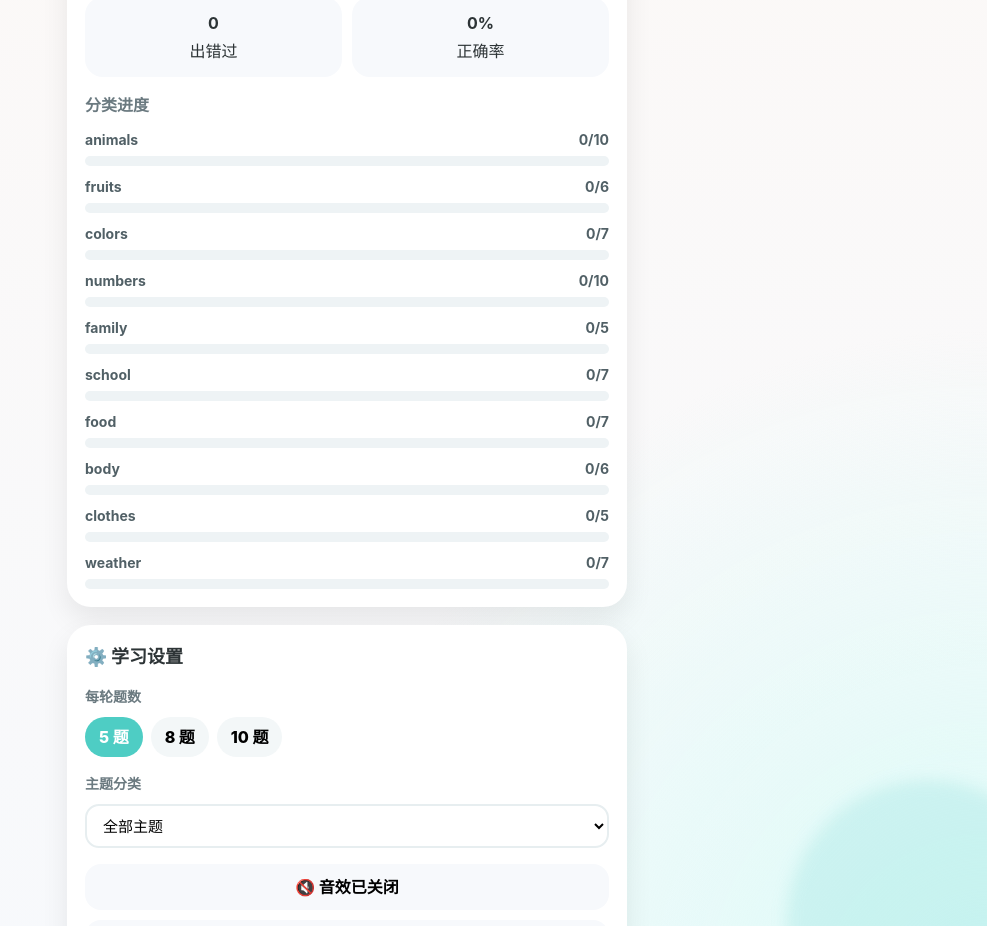
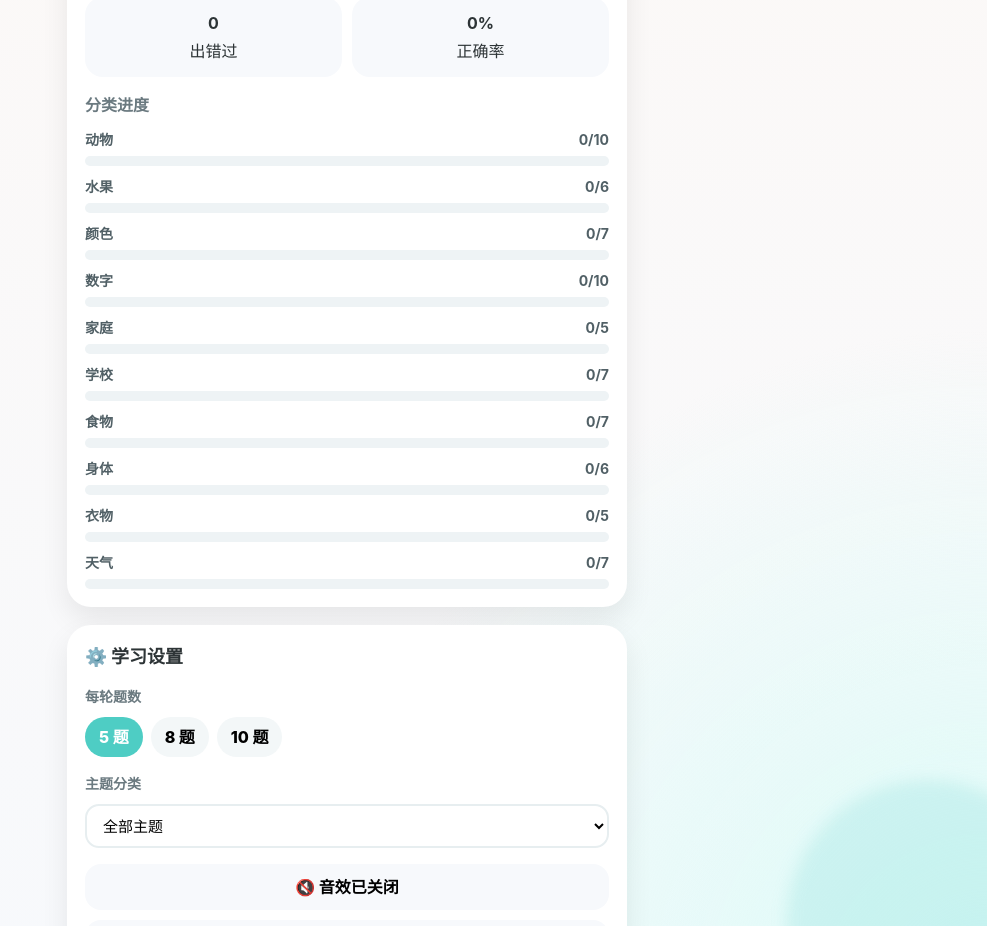
Before and after one commit to zhenxuanshi-ship-it/kid-english-learning, a React (Vite) app: page / in a window 1280 px wide. Shown: the part 1020-1946 px from the top of the page, without its empty margins (293-1280 px from the left). Built offline with nearby package versions, Linux system fonts and the light colour scheme.

Commit message:
docs: add project readme and polish category labels

```diff
--- a/src/components/common/SettingsPanel.tsx
+++ b/src/components/common/SettingsPanel.tsx
@@ -1,4 +1,5 @@
 import type { CSSProperties } from 'react';
+import { getCategoryLabel } from '../../lib/category';
 
 interface SettingsPanelProps {
   roundSize: number;
@@ -47,7 +48,7 @@ export function SettingsPanel({
         <select style={styles.select} value={selectedCategory} onChange={(event) => onCategoryChange(event.target.value)}>
           <option value="all">全部主题</option>
           {categories.map((category) => (
-            <option key={category} value={category}>{category}</option>
+            <option key={category} value={category}>{getCategoryLabel(category)}</option>
           ))}
         </select>
       </div>
--- a/src/components/common/StatsPanel.tsx
+++ b/src/components/common/StatsPanel.tsx
@@ -1,4 +1,5 @@
 import type { CSSProperties } from 'react';
+import { getCategoryLabel } from '../../lib/category';
 import type { LearningStats } from '../../lib/stats';
 
 interface StatsPanelProps {
@@ -39,7 +40,7 @@ export function StatsPanel({ stats, compact = false }: StatsPanelProps) {
               return (
                 <div key={item.category} style={styles.row}>
                   <div style={styles.rowHead}>
-                    <span>{item.category}</span>
+                    <span>{getCategoryLabel(item.category)}</span>
                     <span>{item.learned}/{item.total}</span>
                   </div>
                   <div style={styles.barTrack}>
--- /dev/null
+++ b/src/lib/category.ts
@@ -0,0 +1,17 @@
+export const categoryLabelMap: Record<string, string> = {
+  all: '全部主题',
+  animals: '动物',
+  fruits: '水果',
+  colors: '颜色',
+  numbers: '数字',
+  family: '家庭',
+  school: '学校',
+  food: '食物',
+  body: '身体',
+  clothes: '衣物',
+  weather: '天气',
+};
+
+export function getCategoryLabel(category: string): string {
+  return categoryLabelMap[category] ?? category;
+}
```
Also changed, not shown: 1 other file (tests, documents, lock files or other folders).
